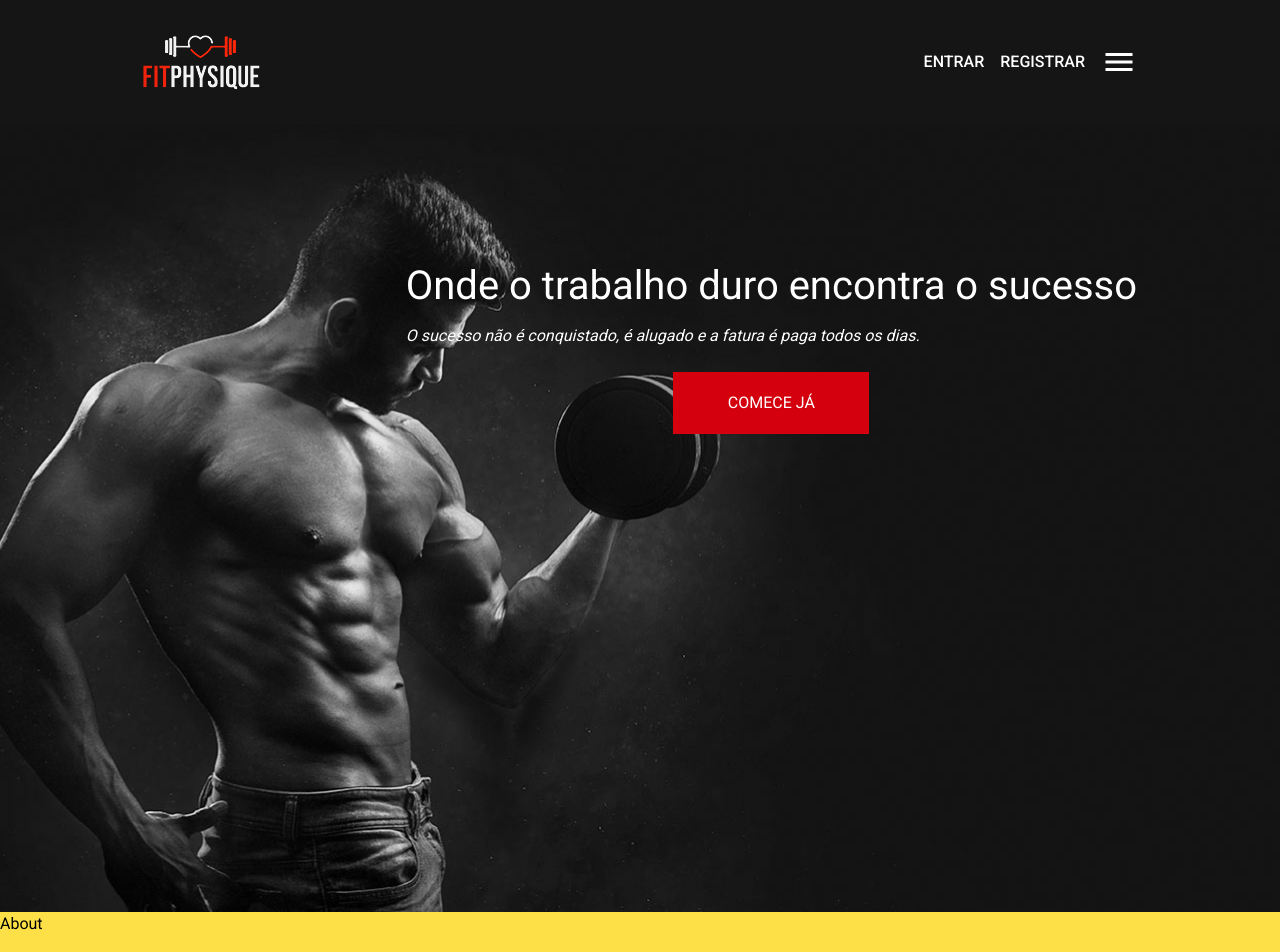
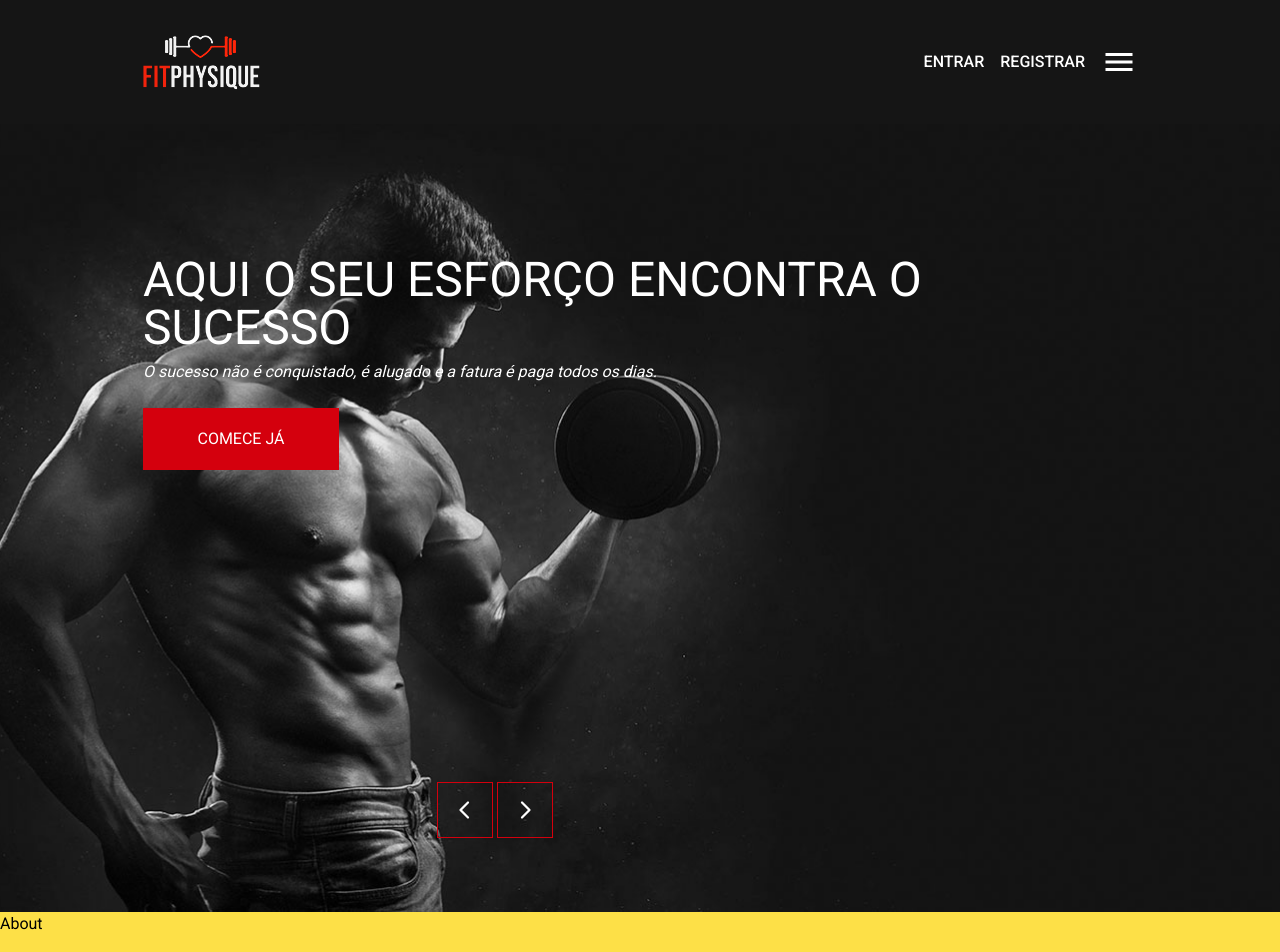
Before and after one commit to PedroMarquesN/gym-project, a Next.js app: page / in a window 1280 px wide. Shown: the top 952 px of the page. Built offline with nearby package versions, Linux system fonts and the light colour scheme.

Commit message:
Feat:working motion hero

```diff
--- a/src/app/globals.css
+++ b/src/app/globals.css
@@ -11,7 +11,7 @@
         @apply font-oswald font-bold uppercase
     }
     h1 {
-        @apply text-white text-[40px];
+        @apply text-white text-5xl;
     }
     h2{
         @apply text-[36px]
--- a/src/components/Hero.tsx
+++ b/src/components/Hero.tsx
@@ -3,7 +3,7 @@
 export default function Hero() {
     return (
         <section className="h-[80vh] lg:h-[912px] bg-hero bg-cover bg-center bg-no-repeat" id='home'>
-            <div className="container mx-auto">
+            <div className="container mx-auto h-full">
                 {/*slider*/}
 
                 <HeroSlider />
--- a/src/components/HeroSlider.tsx
+++ b/src/components/HeroSlider.tsx
@@ -3,19 +3,56 @@
 import 'swiper/css'
 import 'swiper/css/navigation'
 import CustomButton from "@/components/CustomButton";
+import SwiperNavButtons from "@/components/SwiperNavButtons";
+import {motion} from "framer-motion";
+import {fadeIn} from "@/lib/variants";
 
 export default function HeroSlider() {
     return(
-        <Swiper>
+        <Swiper className={`h-full`}>
             <SwiperSlide >
                 <div className={`h-full flex justify-end pt-64`}>
                     {/*retirei o lg:max-w-[700px] fazer teste em outra tela*/}
                     <div className={`flex flex-col items-center lg:items-start `}>
-                        <h1 className={` text-center lg:text-left mb-2`}>
-                            Onde o<span> trabalho duro</span> encontra o sucesso
+                        <motion.h1
+                            variants={fadeIn('up',0.4)}
+                            initial='hidden'
+                            whileInView={'show'}
+                            viewport={{once: false,amount: 0.2}}
+                            className={`uppercase text-center lg:text-left mb-2`}>
+                            Aqui o<span> seu esforço</span> encontra o sucesso
+                        </motion.h1>
+                        <motion.p
+                            variants={fadeIn('up',0.6)}
+                            initial='hidden'
+                            whileInView={'show'}
+                            viewport={{once: false,amount: 0.2}}
+                            className={`text-white italic text-center lg:text-left mb-4 `}>
+                            O sucesso não é conquistado, é alugado e a fatura é paga todos os dias.
+                        </motion.p>
+                        <motion.div
+                            variants={fadeIn('up',0.8)}
+                            initial='hidden'
+                            whileInView={'show'}
+                            viewport={{once: false,amount: 0.2}}
+                        >
+                            <CustomButton
+                                text='Comece já'
+                                containerStyles='w-[196px] h-[62px] mt-2 lg:mx-auto'
+                            />
+                        </motion.div>
+
+                    </div>
+                </div>
+            </SwiperSlide>
+            <SwiperSlide>
+                <div className={`h-full flex justify-end pt-64`}>
+                    <div className={`flex flex-col items-center lg:items-start `}>
+                        <h1 className={`uppercase text-center lg:text-left mb-2`}>
+                            Aqui o<span> seu esforço</span> tem recompensa
                         </h1>
                         <p className={`text-white italic text-center lg:text-left mb-4 `}>
-                            O sucesso não é conquistado, é alugado e a fatura é paga todos os dias.
+                            venha fazer parte do nosso time
                         </p>
                         <CustomButton
                             text='Comece já'
@@ -24,7 +61,14 @@
                     </div>
                 </div>
             </SwiperSlide>
-            {/*swiper nav buttons*/}
+            {/*swiper nav buttons */}
+            <SwiperNavButtons
+                containerStyles='absolute bottom-2 lg:bottom-0 right-0  h-[130px] w-full lg:w-[700px]
+                 z-50 flex justify-center lg:justify-start gap-1'
+                btnStyles='border border-accent text-white w-[56px] h-[56px]
+                flex justify-center items-center hover:bg-accent trasition-all duration-300 '
+                iconStyles='text-2xl'/>
+
 
         </Swiper>
     )
--- /dev/null
+++ b/src/components/SwiperNavButtons.tsx
@@ -0,0 +1,21 @@
+'use client'
+
+import {PiCaretLeftBold, PiCaretRightBold} from "react-icons/pi";
+import {useSwiper} from "swiper/react";
+
+export default function SwiperNavButtons(
+        {containerStyles,btnStyles,iconStyles}:
+        {containerStyles:string,btnStyles:string,iconStyles:string})
+{
+    const swiper = useSwiper();
+    return(
+        <div className={`${containerStyles}`}>
+            <button className={`${btnStyles}`} onClick={() => swiper.slidePrev()}>
+                <PiCaretLeftBold className={`${iconStyles}`}/>
+            </button>
+            <button className={`${btnStyles}`} onClick={() => swiper.slideNext()}>
+                <PiCaretRightBold className={`${iconStyles}`}/>
+            </button>
+        </div>
+    )
+}
--- /dev/null
+++ b/src/lib/variants.tsx
@@ -0,0 +1,27 @@
+export const fadeIn = (direction: string, delay:number) => {
+  return {
+    hidden: {
+        y: direction === 'up' ? 40 : direction === 'down' ? -40 : 0,
+        opacity: 0,
+        x: direction === 'left' ? 40 : direction === 'right' ? -40 : 0,
+        transition: {
+            type:'tween',
+            duration: 1.4,
+            delay: delay,
+            ease: [0.25,0.6,0.3,0.8]
+        }
+    },
+    show: {
+        y: 0,
+        x: 0,
+      opacity: 1,
+      transition: {
+
+            type:'tween',
+        duration: 1.2,
+        delay: delay,
+        ease: [0.25,0.25,0.25,0.75]
+      },
+    },
+  }
+};
```
